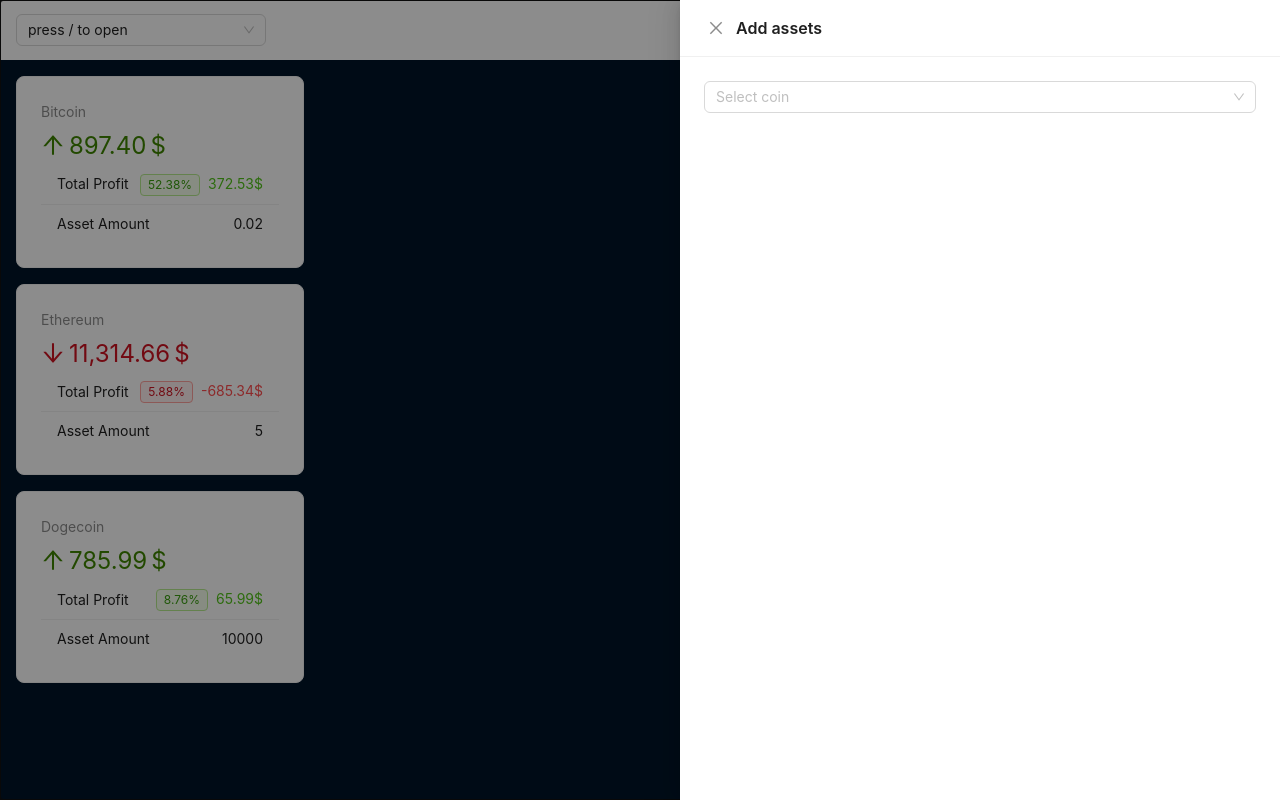
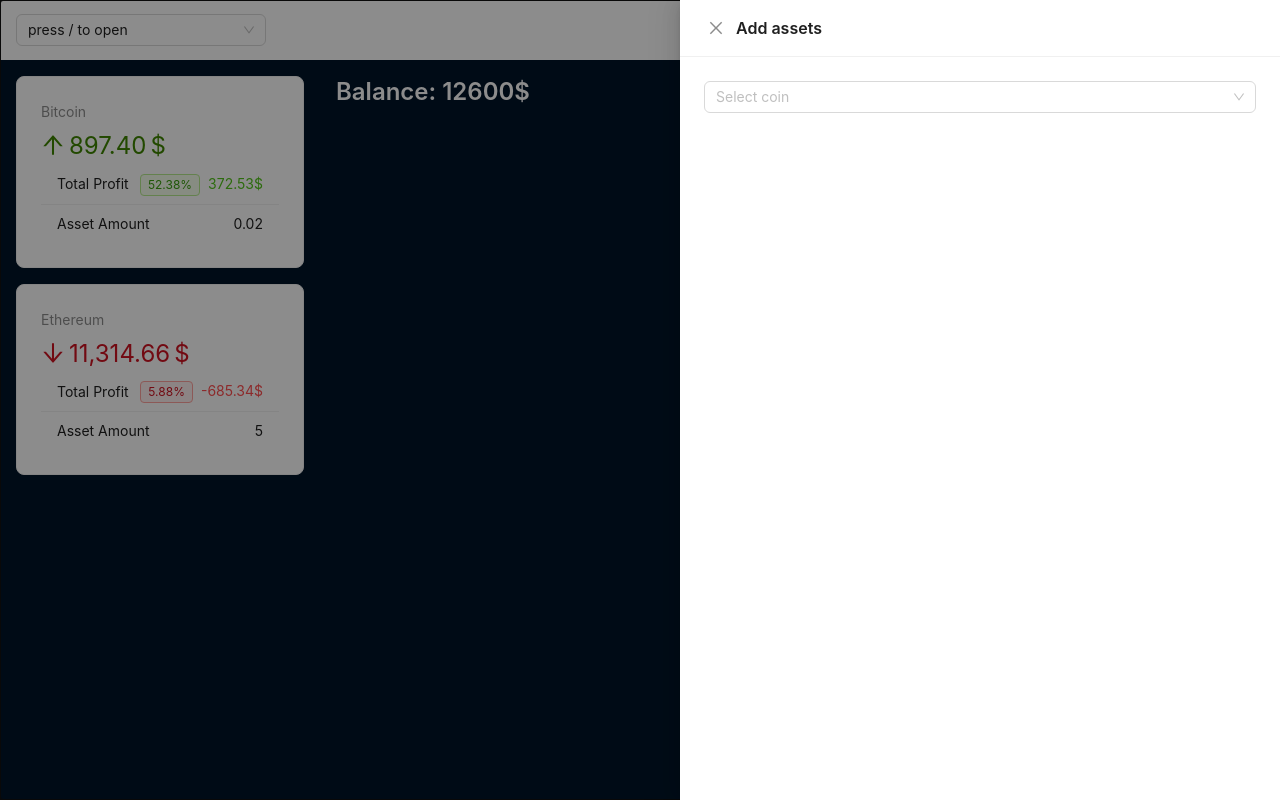
Before and after one commit to BananILN/Crypto, a React (Vite) app in the folder Crypto/: page / in a window 1280 px wide. Built offline with nearby package versions, Linux system fonts and the light colour scheme.

Commit message:
Start dev AppContent

```diff
--- a/Crypto/src/components/layout/AppContent.jsx
+++ b/Crypto/src/components/layout/AppContent.jsx
@@ -1,4 +1,4 @@
-import { Layout } from 'antd';
+import { Layout,Typography} from 'antd';
 
 const contentStyle = {
     textAlign: 'center',
@@ -11,6 +11,8 @@
 
 export default function AppConent(){
     return (
-        <Layout.Content style={contentStyle}>Content</Layout.Content>
+        <Layout.Content style={contentStyle}>
+            <Typography.Title level={3} style={{textAlign:'left', color: "#FFF"}}>Balance: 12600$</Typography.Title>
+        </Layout.Content>
     )
 }
--- a/Crypto/src/data.js
+++ b/Crypto/src/data.js
@@ -622,9 +622,5 @@
     price: 2400,
     date: new Date(),
   },
-  {
-    id: "dogecoin",
-    price: 0.072,
-     amount:10000
-  },
+
 ]
```
